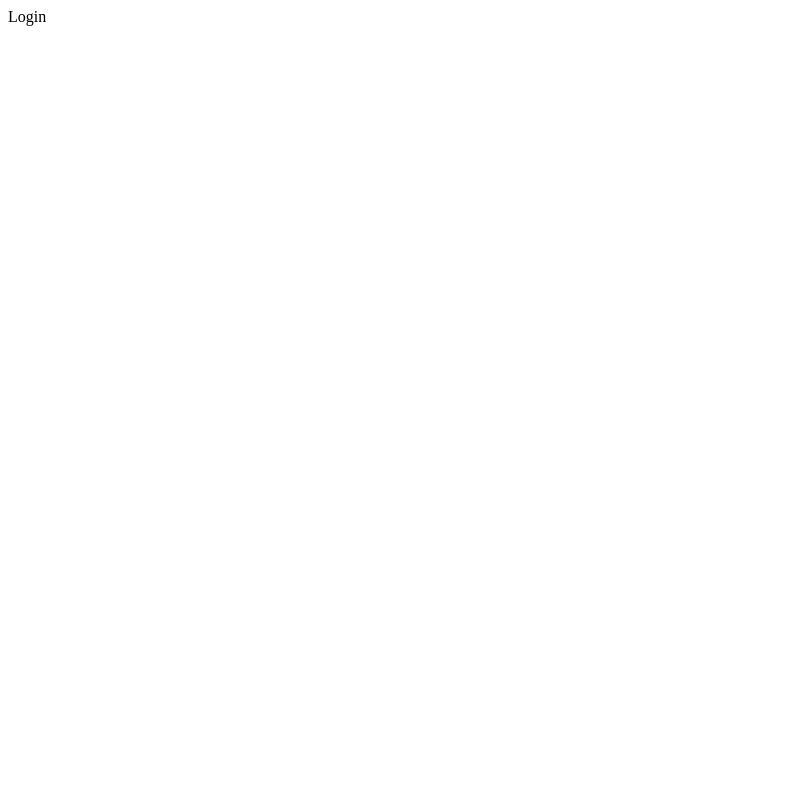
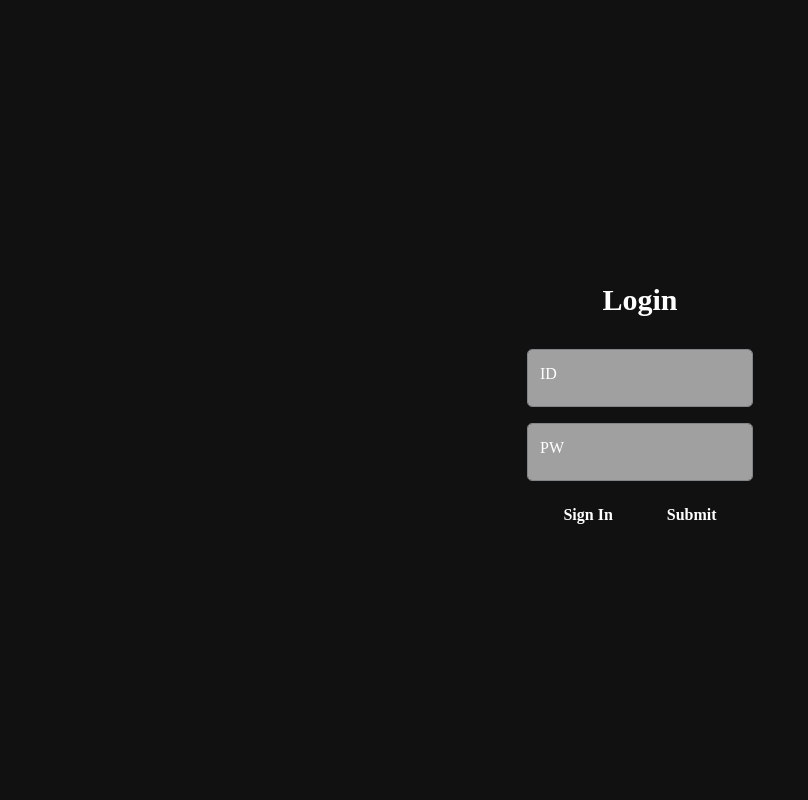
Before and after one commit to choincnp/duoback_mini, a Flask app: page /auth/login in a window 1280 px wide. Before the commit the part shown is almost empty. Shown: the whole page, without its empty margins (0-808 px from the left). Run offline with Flask 2, Linux system fonts and the light colour scheme.

Commit message:
feat: Add Login page

```diff
--- a/static/css/auth.css
+++ b/static/css/auth.css
@@ -0,0 +1,74 @@
+.login-container {
+  display: flex;
+  align-items: center;
+  justify-content: center;
+  height: 100vh;
+  width: 100vw;
+  color: black;
+}
+
+.login-box {
+  display: flex;
+  flex-direction: column;
+  justify-content: space-between;
+  align-items: center;
+  color: white;
+  padding: 10px;
+  height: 300px;
+  width: 300px;
+  max-height: 700px;
+  min-height: 150px;
+  border-radius: 5px;
+}
+
+.input-box {
+  opacity: 0.6;
+  border-radius: 5px;
+  padding: 5px;
+  outline: none;
+  transition: ease-in-out 0.15s;
+}
+
+.input-box:focus {
+  background: rgba(255, 255, 255, 0.3);
+  color: white;
+  outline: none;
+  border: none;
+}
+
+.login-title {
+  display: flex;
+  align-items: center;
+  padding: 25px 0px;
+  font-size: 30px;
+  font-weight: 600;
+}
+
+.login-form {
+  display: flex;
+  flex-direction: column;
+  align-items: center;
+}
+
+.login-btn {
+  display: flex;
+  align-items: center;
+  padding: 10px 20px;
+  border-radius: 3px;
+  font-weight: 600;
+  transition: 0.15s ease-in-out;
+  margin: 7px;
+  background: #111;
+  color: white;
+}
+
+.login-btn:hover {
+  cursor: pointer;
+  background: rgba(255, 255, 255, 0.8);
+  color: #111;
+}
+
+.button-box {
+  display: flex;
+  justify-content: space-around;
+}
--- /dev/null
+++ b/static/css/global.css
@@ -0,0 +1,9 @@
+body {
+  background: #111;
+  color: white;
+  overflow: hidden;
+}
+
+*:focus {
+  outline: none;
+}
--- a/static/css/index.css
+++ b/static/css/index.css
@@ -1,5 +1,6 @@
 /* Global CSS */
 @import url('./reset.css');
+@import url('./global.css');
 
 /* Routes */
 @import url('./auth.css');
--- a/static/css/player.css
+++ /dev/null
@@ -1,3 +0,0 @@
-body {
-  background: teal;
-}
--- a/templates/auth/login.html
+++ b/templates/auth/login.html
@@ -4,10 +4,53 @@
     <meta charset="UTF-8" />
     <meta http-equiv="X-UA-Compatible" content="IE=edge" />
     <meta name="viewport" content="width=device-width, initial-scale=1.0" />
-    <link rel="stlyesheet" href="../static/css/index.css" />
+    <link
+      href="https://cdn.jsdelivr.net/npm/bootstrap@5.0.2/dist/css/bootstrap.min.css"
+      rel="stylesheet"
+      integrity="sha384-EVSTQN3/azprG1Anm3QDgpJLIm9Nao0Yz1ztcQTwFspd3yD65VohhpuuCOmLASjC"
+      crossorigin="anonymous"
+    />
+    <script src="https://ajax.googleapis.com/ajax/libs/jquery/3.5.1/jquery.min.js"></script>
+    <script
+      src="https://cdn.jsdelivr.net/npm/bootstrap@5.0.2/dist/js/bootstrap.bundle.min.js"
+      integrity="sha384-MrcW6ZMFYlzcLA8Nl+NtUVF0sA7MsXsP1UyJoMp4YLEuNSfAP+JcXn/tWtIaxVXM"
+      crossorigin="anonymous"
+    ></script>
+    <link rel="stylesheet" href="../../static/css/index.css" />
     <title>Login</title>
   </head>
   <body>
-    Login
+    <div class="login-container">
+      <div class="login-box">
+        <div class="login-title">Login</div>
+        <form class="login-form">
+          <div class="form-floating mb-3">
+            <input
+              type="email"
+              class="form-control input-box"
+              id="floatingInput"
+              placeholder="name@example.com"
+            />
+            <label for="floatingInput">ID</label>
+          </div>
+          <div class="form-floating">
+            <input
+              type="password"
+              class="form-control input-box"
+              id="floatingPassword"
+              placeholder="Password"
+            />
+            <label for="floatingPassword">PW</label>
+          </div>
+        </form>
+        <div class="button-box">
+          <div class="login-btn">Sign In</div>
+          <div class="login-btn">Submit</div>
+        </div>
+      </div>
+    </div>
   </body>
 </html>
+
+<!DOCTYPE html>
+<html lang="en"></html>
--- a/templates/auth/signIn.html
+++ b/templates/auth/signIn.html
@@ -4,7 +4,7 @@
     <meta charset="UTF-8" />
     <meta http-equiv="X-UA-Compatible" content="IE=edge" />
     <meta name="viewport" content="width=device-width, initial-scale=1.0" />
-    <link rel="stlyesheet" href="../static/css/index.css" />
+    <link rel="stylesheet" href="../../static/css/index.css" />
     <title>Document</title>
   </head>
   <body>
```
